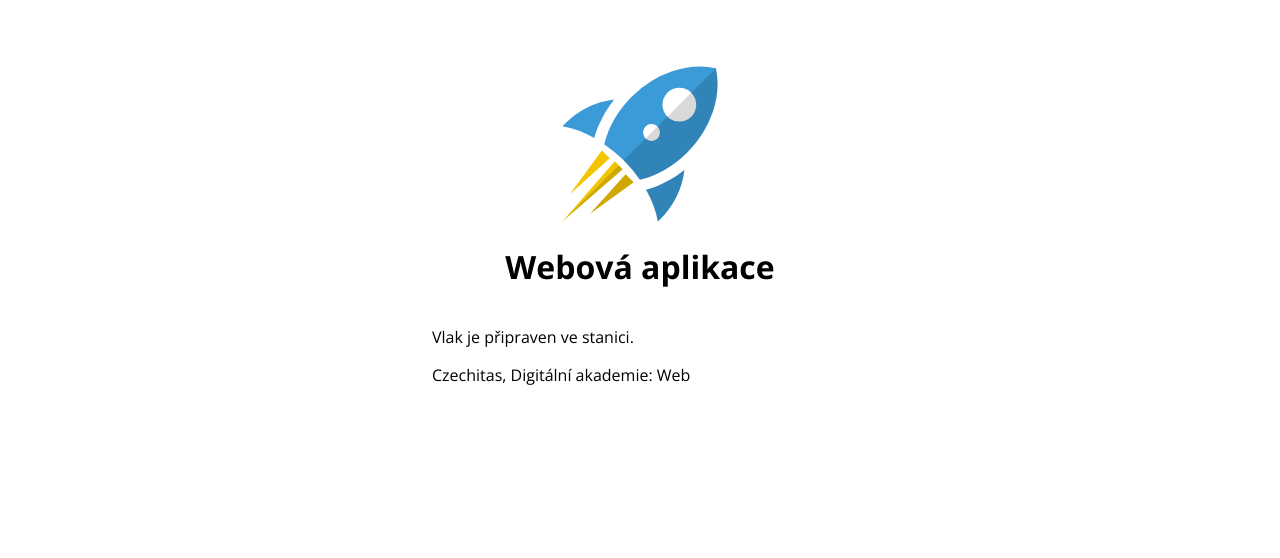
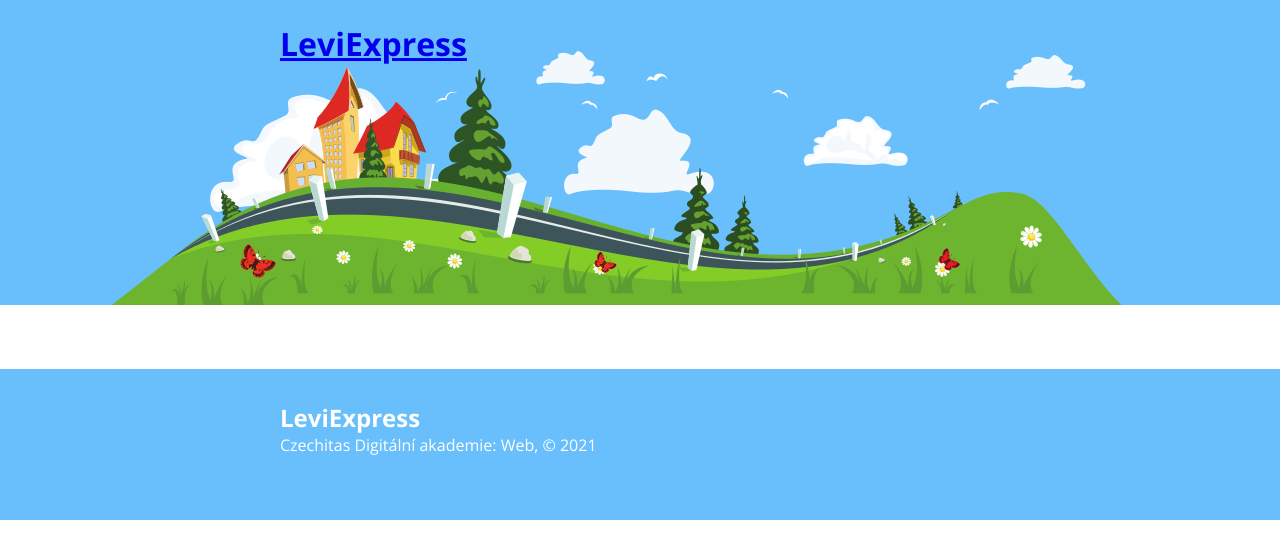
Before and after one commit to janajans/leviexpress, a React app: page / in a window 1280 px wide. Shown: the top 558 px of the page. Built offline with nearby package versions, Linux system fonts and the light colour scheme.

Commit message:
2. hlavní stránka

```diff
--- /dev/null
+++ b/src/Footer/index.jsx
@@ -0,0 +1,13 @@
+import React from 'react';
+import './style.css';
+
+const Footer = () => (
+  <footer>
+    <div className="container">
+      <div className="footer-title">LeviExpress</div>
+      <div className="copyright">Czechitas Digitální akademie: Web, © 2021</div>
+    </div>
+  </footer>
+);
+
+export default Footer;
--- /dev/null
+++ b/src/Footer/style.css
@@ -0,0 +1,22 @@
+footer {
+  padding-left: 2rem;
+  padding-right: 2rem;
+}
+
+@media only screen and (min-width: 768px) {
+  footer {
+    padding-left: 0;
+    padding-right: 0;
+  }
+}
+footer {
+  margin-top: 4rem;
+  padding: 2rem 0 4rem 0;
+  color: white;
+  background-color: #69bffc;
+}
+
+.footer-title {
+  font-weight: bold;
+  font-size: 150%;
+}
--- /dev/null
+++ b/src/Header/index.jsx
@@ -0,0 +1,14 @@
+import React from 'react';
+import './style.css';
+
+const Header = () => (
+  <header>
+    <div className="container">
+      <h1 className="site-title">
+        <a href="/">LeviExpress</a>
+      </h1>
+    </div>
+  </header>
+);
+
+export default Header;
--- /dev/null
+++ b/src/Header/style.css
@@ -0,0 +1,20 @@
+header {
+  padding-left: 2rem;
+  padding-right: 2rem;
+  padding-top: 1px;
+  height: 305px;
+  color: white;
+  background-color: #69bffc;
+  background-image: url(./img/banner.png);
+  background-size: contain;
+  background-position: center bottom;
+  background-repeat: no-repeat;
+}
+
+@media only screen and (min-width: 768px) {
+  header,
+  footer {
+    padding-left: 0;
+    padding-right: 0;
+  }
+}
--- a/src/index.jsx
+++ b/src/index.jsx
@@ -1,20 +1,14 @@
 import React from 'react';
 import { render } from 'react-dom';
+import Footer from './Footer';
+import Header from './Header';
 import './style.css';
 
 const App = () => (
-  <div className="container">
-    <header>
-      <div className="logo"></div>
-      <h1>Webová aplikace</h1>
-    </header>
-    <main>
-      <p>Vlak je připraven ve stanici.</p>
-    </main>
-    <footer>
-      <p>Czechitas, Digitální akademie: Web</p>
-    </footer>
-  </div>
+  <>
+    <Header />
+    <Footer />
+  </>
 );
 
 render(<App />, document.querySelector('#app'));
--- a/src/style.css
+++ b/src/style.css
@@ -6,24 +6,18 @@
 
 html {
   font-family: 'Open Sans', sans-serif;
+  color: #444;
+}
+
+body {
+  margin: 0;
+  min-height: 100vh;
+  display: flex;
+  flex-direction: column;
 }
 
 .container {
-  max-width: 26rem;
+  max-width: 720px;
   margin-right: auto;
   margin-left: auto;
 }
-
-header {
-  display: flex;
-  flex-direction: column;
-  align-items: center;
-  margin-top: 4rem;
-}
-
-.logo {
-  width: 10rem;
-  height: 10rem;
-  background-image: url(./img/rocket.svg);
-  background-size: contain;
-}
```
Also changed, not shown: src/Header/img/banner.png (added).
